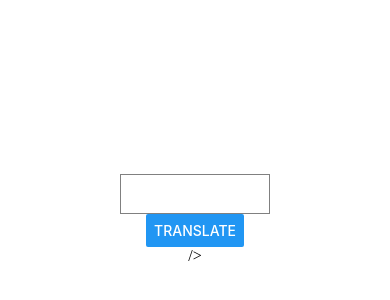
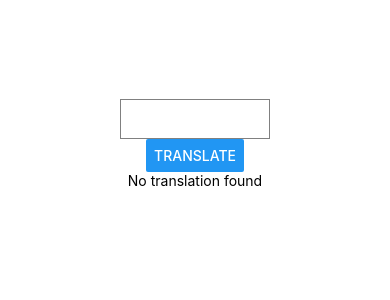
Before and after one commit to Gruberod/Translator-App, a React Native app: screen / in a window 390 px wide. Shown: the part 278-578 px from the top of the page. Built offline with nearby package versions, Linux system fonts and the light colour scheme.

Commit message:
translation saved in state and displayed

```diff
--- a/App.js
+++ b/App.js
@@ -21,22 +21,47 @@ export default class App extends React.Component {
         var data = responseJson.contents.translated ? responseJson.contents.translated : false
         console.log(data)
 
-  })
-}
+        if (data) {
+          this.setState({
+            translation: data,
+            translationFound: true
+          })
+        }
+      })
+        .catch((error) => {
+        console.error(error);
+    })
+  }
+
+  renderContent = () => {
+    if(this.state.translation) {
+      return <View><Text>{this.state.translation}</Text></View>
+    }
+    else {
+      return (
+      <View>
+        <Text>No translation found</Text>
+      </View>
+      )}
+  }
 
 
   render() {
     return (
       <View style={styles.container}>
         <TextInput
-        style={{marginTop: 150, width: 150, height: 40, borderColor: 'gray', borderWidth: 1}}
+        style={{width: 150, height: 40, borderColor: 'gray', borderWidth: 1}}
         onChangeText={(toTranslate) => this.setState({toTranslate})}
         value={this.state.toTranslate}
 
       />
         <Button
           title="Translate"
-          onPress={this.translate}/>/>
+          onPress={this.translate}/>
+        <View>
+        {this.renderContent()}
+        </View>
+
       </View>
     );
   }
```
